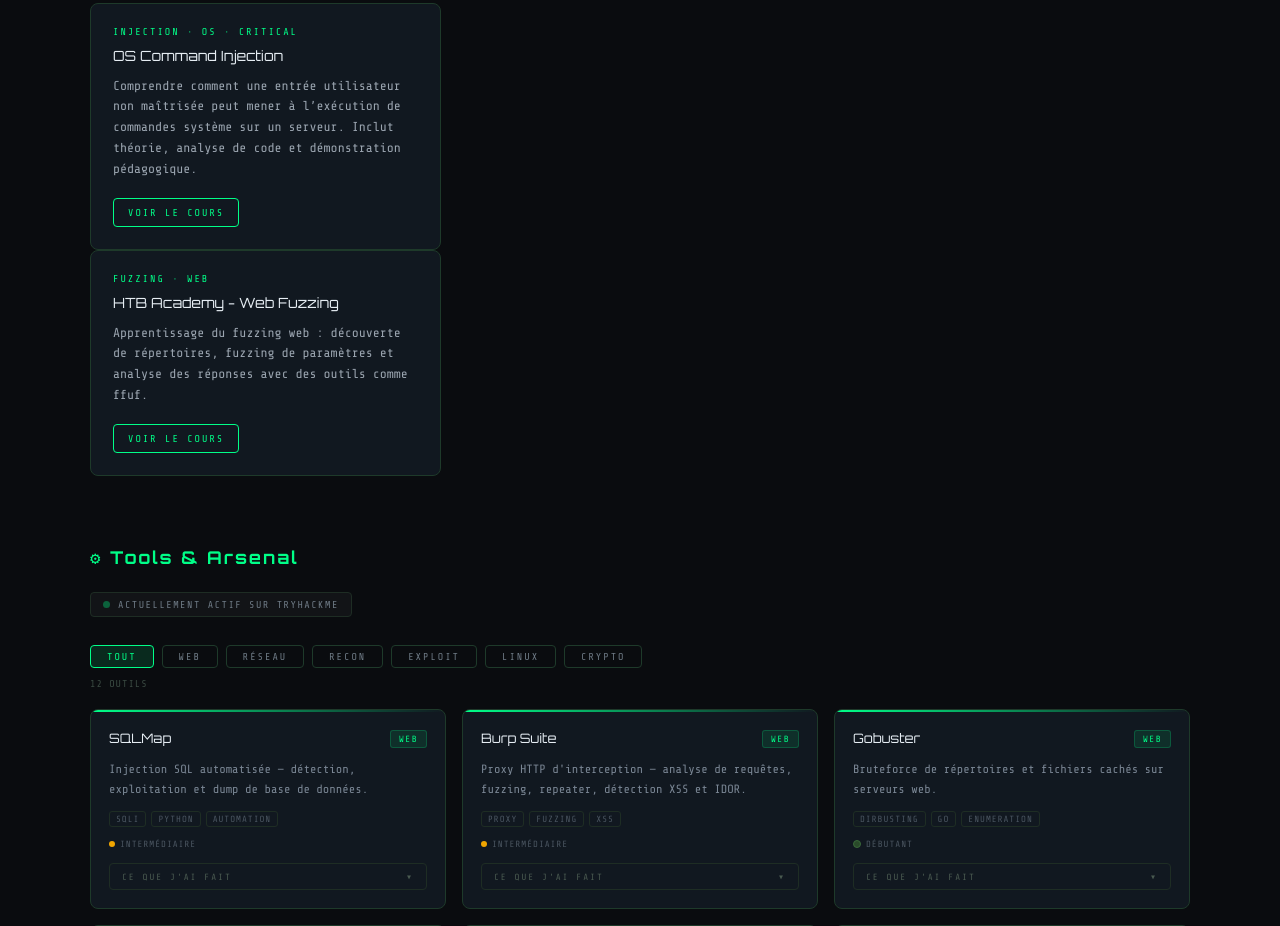
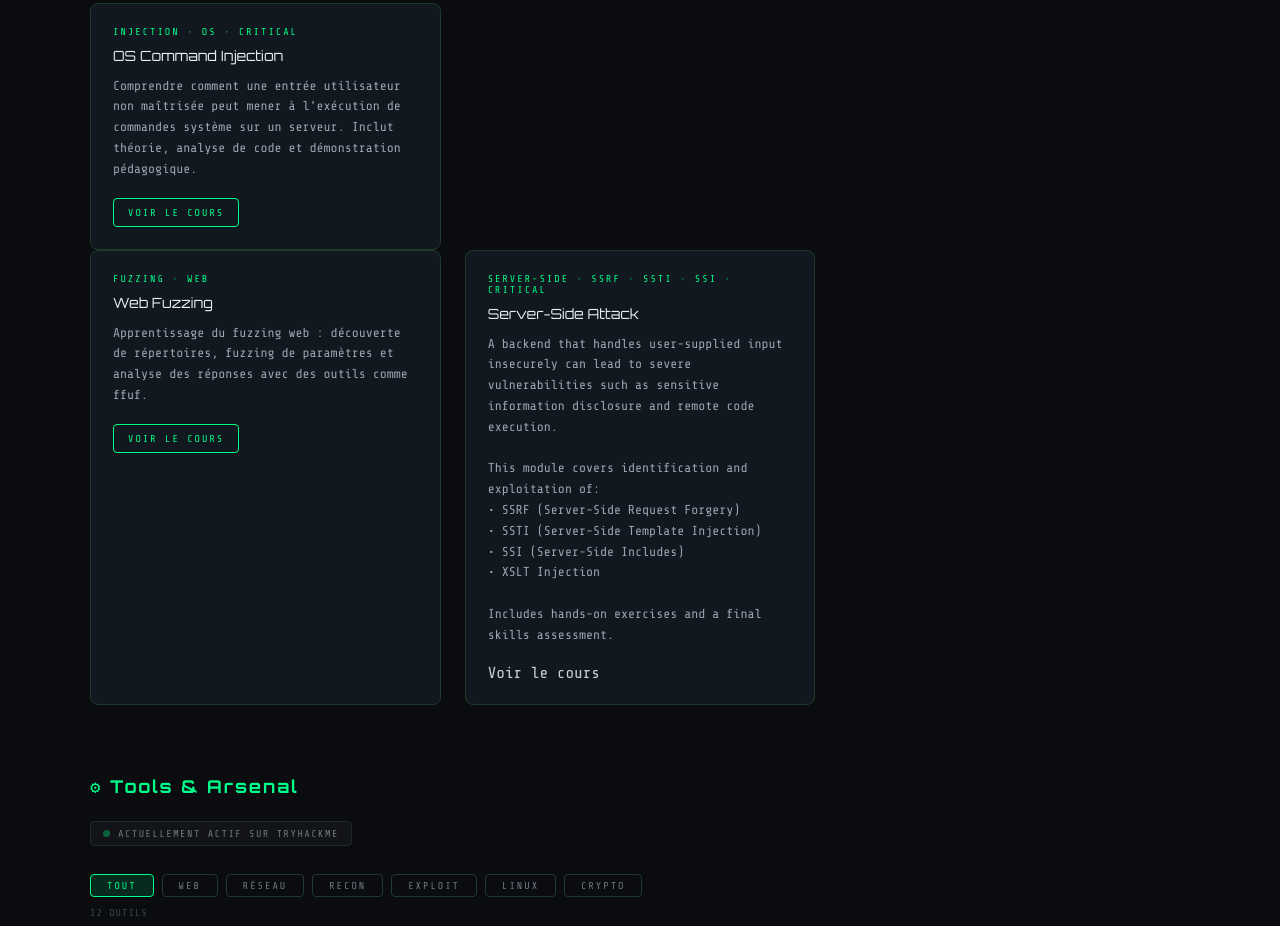
Before and after one commit to MESLIMOHAMEDM22005188/PortfolioMesli, a Django app: page /cybersecurity/ in a window 1280 px wide. Shown: the part 901-1827 px from the top of the page. Run offline with Django 5.2, Linux system fonts and the light colour scheme.

Commit message:
add new lab

```diff
--- a/monsite/portfolio/templates/cyber/cyber_home.html
+++ b/monsite/portfolio/templates/cyber/cyber_home.html
@@ -102,7 +102,7 @@
     <div class="lab-card">
       <div class="lab-tag">Fuzzing · Web</div>
 
-      <div class="lab-title">HTB Academy - Web Fuzzing</div>
+      <div class="lab-title"> Web Fuzzing</div>
 
       <div class="lab-desc">
             Apprentissage du fuzzing web : découverte de répertoires,
@@ -114,6 +114,28 @@
       </a>
     </div>
 
+      <div class="lab-card">
+    <div class="lab-tag">Server-side · SSRF · SSTI · SSI · Critical</div>
+
+    <div class="lab-title">Server-Side Attack</div>
+
+    <div class="lab-desc">
+      A backend that handles user-supplied input insecurely can lead to
+      severe vulnerabilities such as sensitive information disclosure and
+      remote code execution.
+      <br><br>
+      This module covers identification and exploitation of:
+      <br>• SSRF (Server-Side Request Forgery)
+      <br>• SSTI (Server-Side Template Injection)
+      <br>• SSI (Server-Side Includes)
+      <br>• XSLT Injection
+      <br><br>
+      Includes hands-on exercises and a final skills assessment.
+    </div>
+
+      Voir le cours
+    </a>
+  </div>
   </div>
 
 </section>
```
